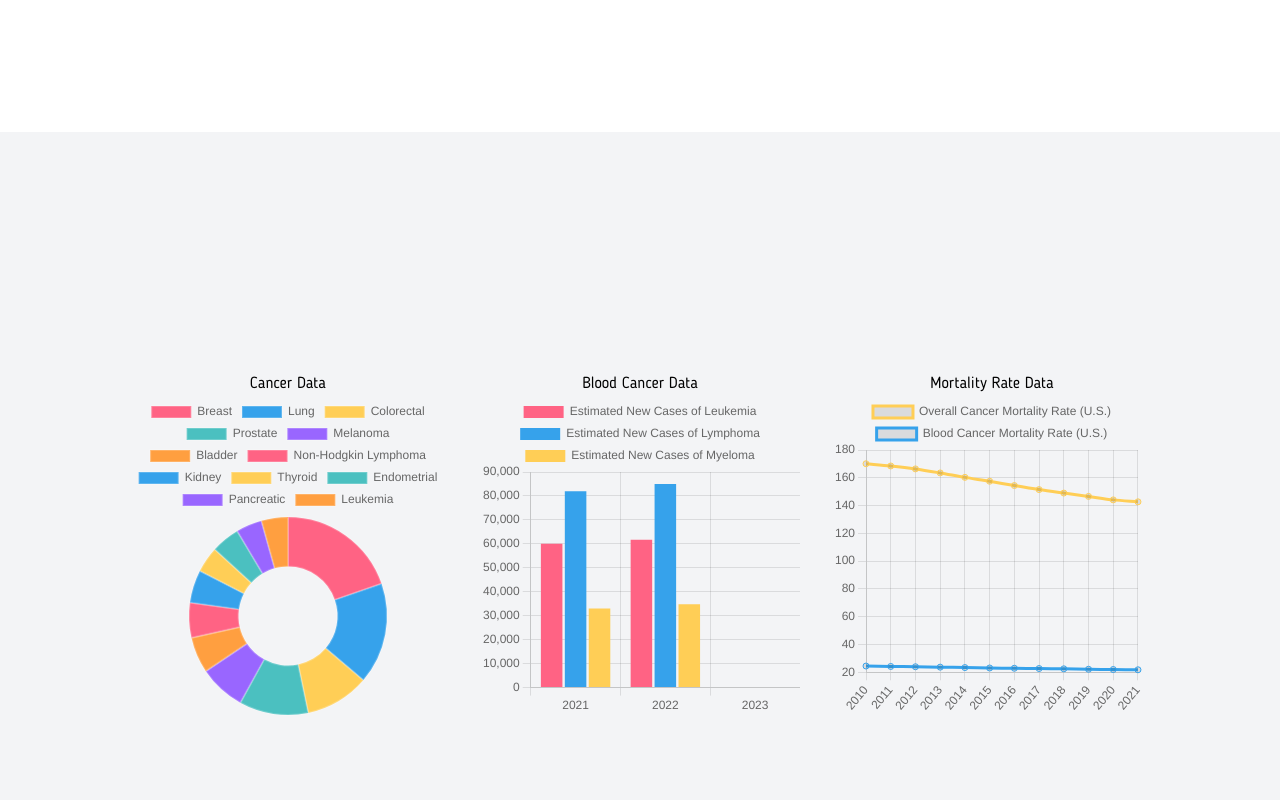
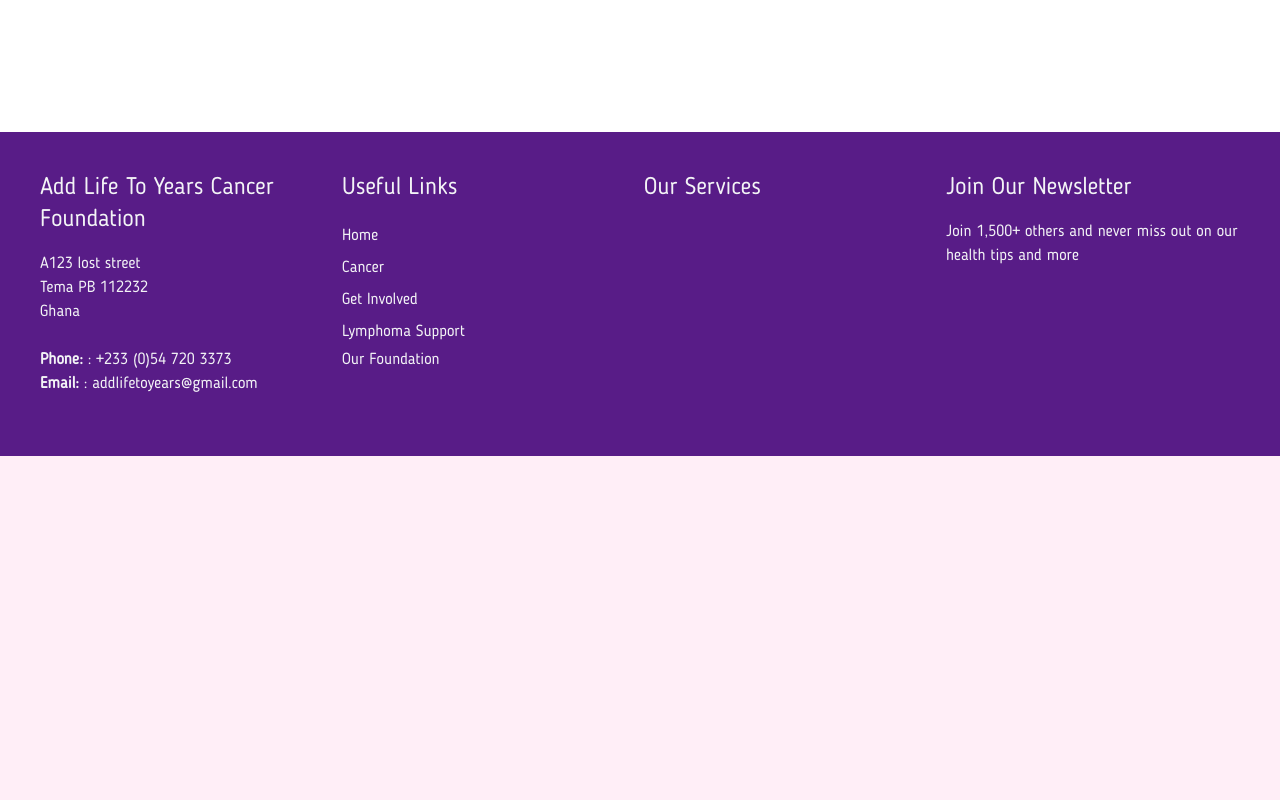
Before and after one commit to Laudkyle/add-life, a React (Create React App) app: page / in a window 1280 px wide. Shown: the part 4900-5700 px from the top of the page. After the commit the page ends 5356 px from the top, so only its background shows below. Built offline with nearby package versions, Linux system fonts and the light colour scheme.

Commit message:
without chart

```diff
--- a/src/pages/Home.jsx
+++ b/src/pages/Home.jsx
@@ -21,7 +21,7 @@ const Home = () => {
       <Faq />
       <Hope />
       <Testimonies />
-      <Chart />
+      {/* <Chart /> */}
       <Footer />
     </div>
   )
```
